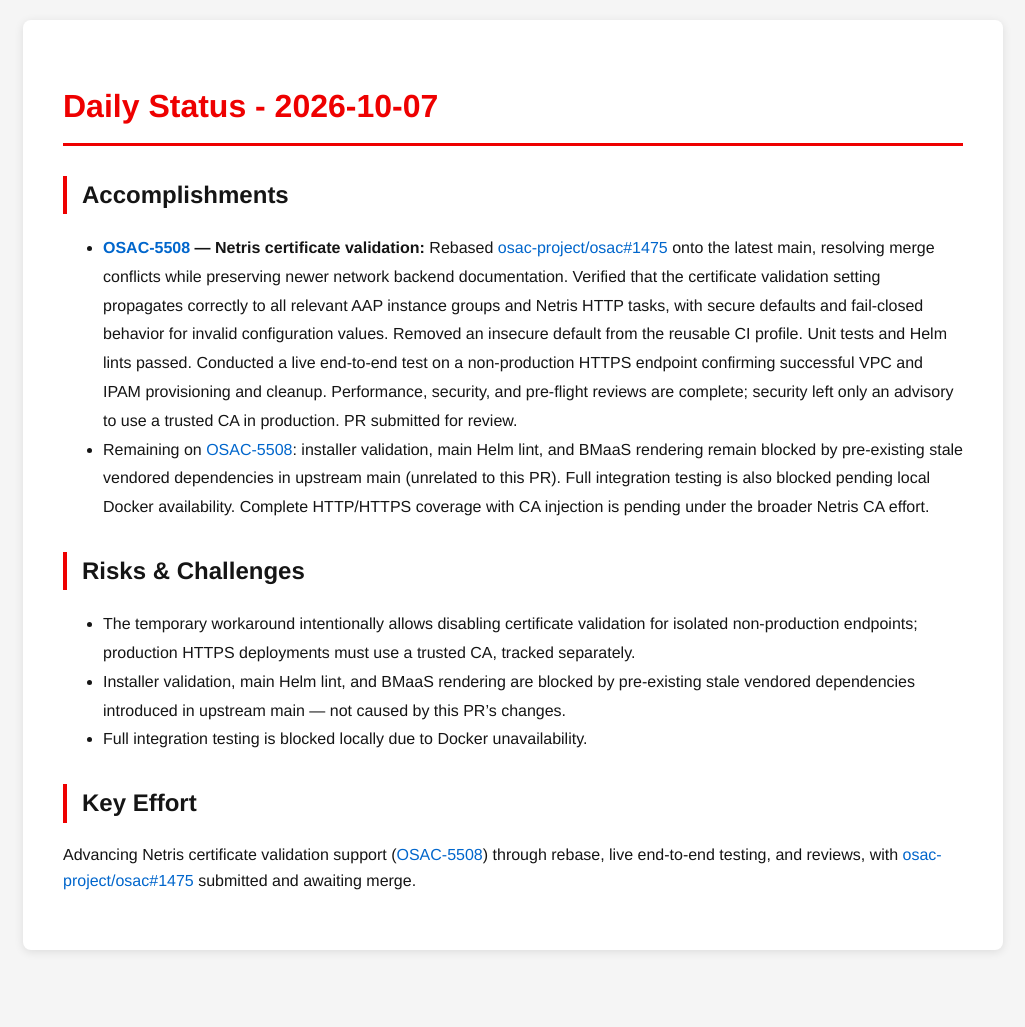
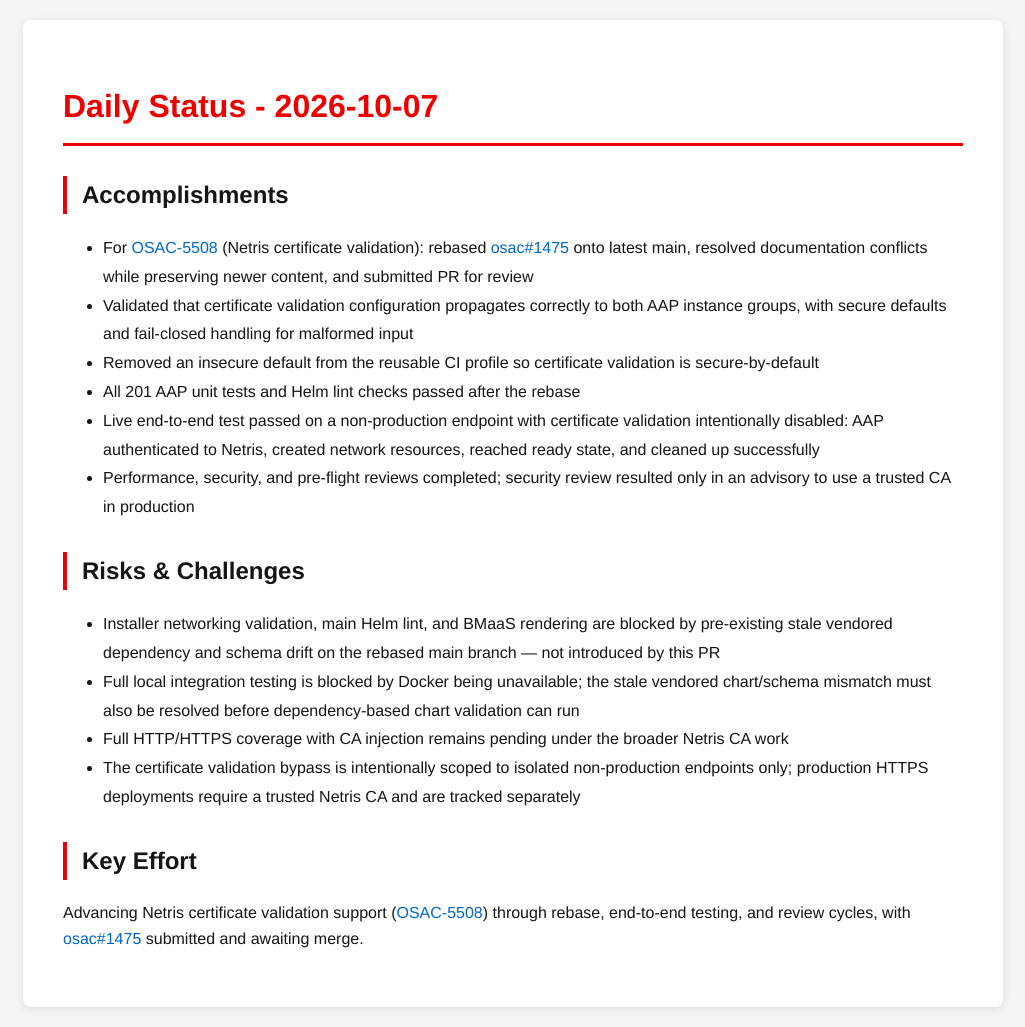
Before and after one commit to tzvatot/daily-status, a Jekyll site: the page built from 2026-10-07.md, in a window 1280 px wide. Shown: the whole page, without its empty margins (127-1152 px from the left). Built offline with Jekyll 4.4.1, drawn with Linux system fonts in a browser that asks for light colours; before the commit the page ends 970 px from its top, so only the background shows below that.

Commit message:
Daily status update - 2026-10-07

```diff
--- a/2026-10-07.md
+++ b/2026-10-07.md
@@ -7,13 +7,18 @@
 # Daily Status - 2026-10-07
 
 ## Accomplishments
-- **[OSAC-5508](https://redhat.atlassian.net/browse/OSAC-5508) — Netris certificate validation:** Rebased [osac-project/osac#1475](https://github.com/osac-project/osac/pull/1475) onto the latest main, resolving merge conflicts while preserving newer network backend documentation. Verified that the certificate validation setting propagates correctly to all relevant AAP instance groups and Netris HTTP tasks, with secure defaults and fail-closed behavior for invalid configuration values. Removed an insecure default from the reusable CI profile. Unit tests and Helm lints passed. Conducted a live end-to-end test on a non-production HTTPS endpoint confirming successful VPC and IPAM provisioning and cleanup. Performance, security, and pre-flight reviews are complete; security left only an advisory to use a trusted CA in production. PR submitted for review.
-- Remaining on [OSAC-5508](https://redhat.atlassian.net/browse/OSAC-5508): installer validation, main Helm lint, and BMaaS rendering remain blocked by pre-existing stale vendored dependencies in upstream main (unrelated to this PR). Full integration testing is also blocked pending local Docker availability. Complete HTTP/HTTPS coverage with CA injection is pending under the broader Netris CA effort.
+- For [OSAC-5508](https://redhat.atlassian.net/browse/OSAC-5508) (Netris certificate validation): rebased [osac#1475](https://github.com/osac-project/osac/pull/1475) onto latest main, resolved documentation conflicts while preserving newer content, and submitted PR for review
+- Validated that certificate validation configuration propagates correctly to both AAP instance groups, with secure defaults and fail-closed handling for malformed input
+- Removed an insecure default from the reusable CI profile so certificate validation is secure-by-default
+- All 201 AAP unit tests and Helm lint checks passed after the rebase
+- Live end-to-end test passed on a non-production endpoint with certificate validation intentionally disabled: AAP authenticated to Netris, created network resources, reached ready state, and cleaned up successfully
+- Performance, security, and pre-flight reviews completed; security review resulted only in an advisory to use a trusted CA in production
 
 ## Risks & Challenges
-- The temporary workaround intentionally allows disabling certificate validation for isolated non-production endpoints; production HTTPS deployments must use a trusted CA, tracked separately.
-- Installer validation, main Helm lint, and BMaaS rendering are blocked by pre-existing stale vendored dependencies introduced in upstream main — not caused by this PR's changes.
-- Full integration testing is blocked locally due to Docker unavailability.
+- Installer networking validation, main Helm lint, and BMaaS rendering are blocked by pre-existing stale vendored dependency and schema drift on the rebased main branch — not introduced by this PR
+- Full local integration testing is blocked by Docker being unavailable; the stale vendored chart/schema mismatch must also be resolved before dependency-based chart validation can run
+- Full HTTP/HTTPS coverage with CA injection remains pending under the broader Netris CA work
+- The certificate validation bypass is intentionally scoped to isolated non-production endpoints only; production HTTPS deployments require a trusted Netris CA and are tracked separately
 
 ## Key Effort
-Advancing Netris certificate validation support ([OSAC-5508](https://redhat.atlassian.net/browse/OSAC-5508)) through rebase, live end-to-end testing, and reviews, with [osac-project/osac#1475](https://github.com/osac-project/osac/pull/1475) submitted and awaiting merge.
+Advancing Netris certificate validation support ([OSAC-5508](https://redhat.atlassian.net/browse/OSAC-5508)) through rebase, end-to-end testing, and review cycles, with [osac#1475](https://github.com/osac-project/osac/pull/1475) submitted and awaiting merge.
```
